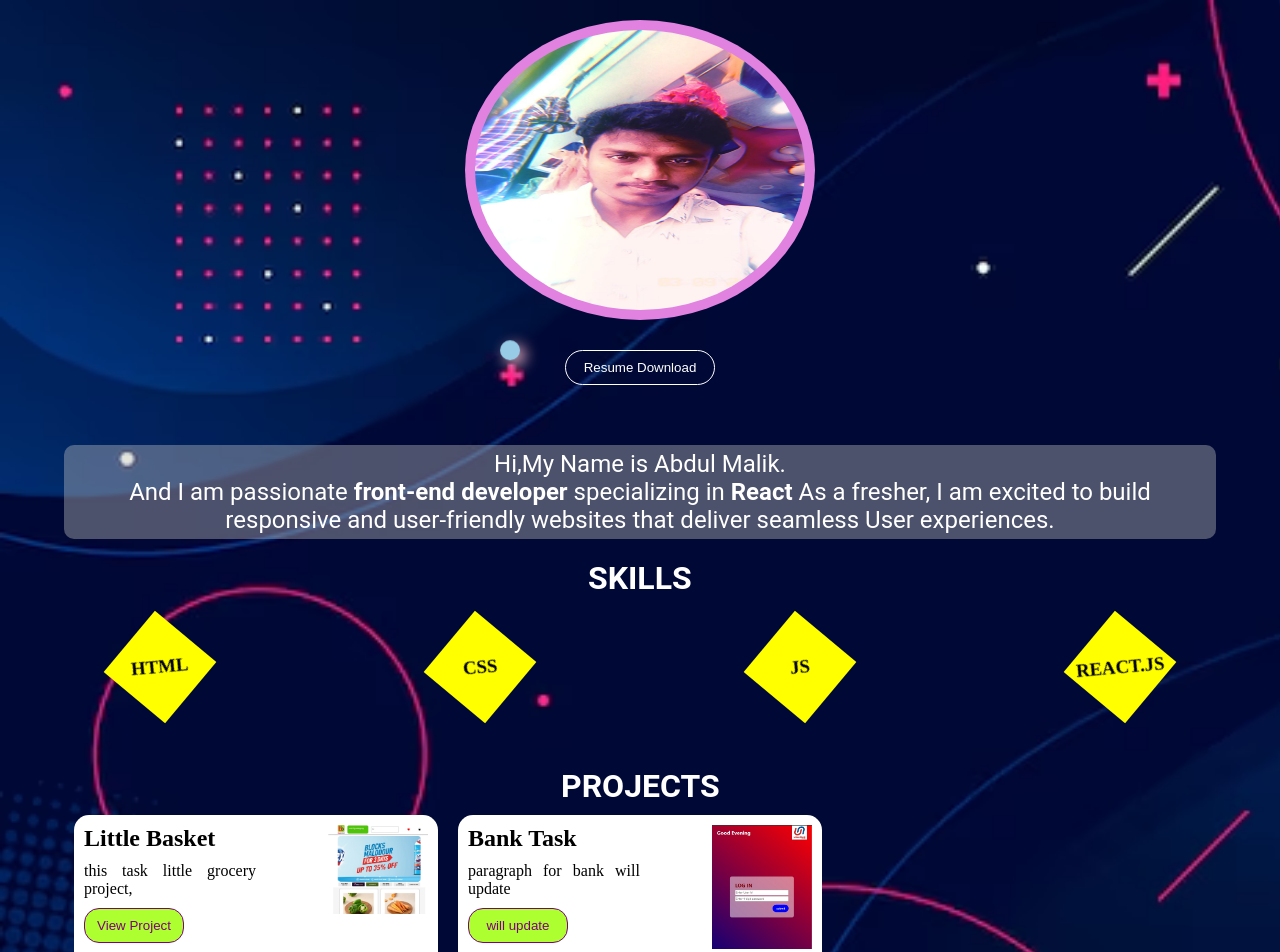
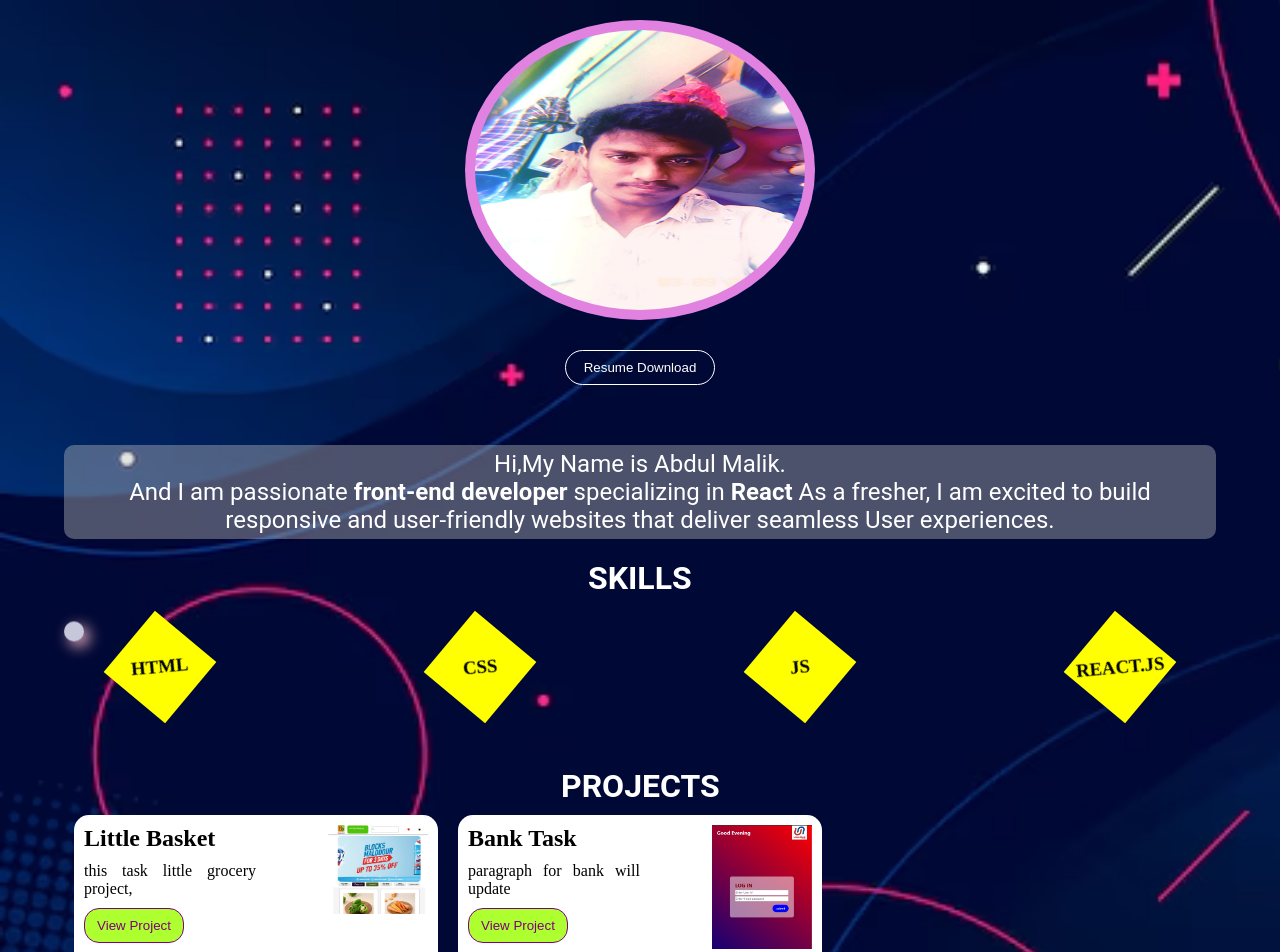
Before and after one commit to Abdul-Malik-spl/portfolio, a React (Create React App) app: page / in a window 1280 px wide. Shown: the top 952 px of the page. Built offline with nearby package versions, Linux system fonts and the light colour scheme.

Commit message:
add link bank task

```diff
--- a/src/PortfolioDetails/Banner/Banner.css
+++ b/src/PortfolioDetails/Banner/Banner.css
@@ -19,10 +19,8 @@ animation:rot 10s linear infinite}
 
 @keyframes dot-one-move{
     0%{transform:translateY(0)}
-    25%{transform:translateX(500px)}
-    50%{transform:translateY(-350px);background:skyblue;}
-    75%{transform:translateY(75px)}
-    100%{transform:translateY(-300px)}
+    100%{transform:translateY(500px);background:skyblue;}
+
 }
 
 @keyframes rot{
--- a/src/PortfolioDetails/Footer/Footer.js
+++ b/src/PortfolioDetails/Footer/Footer.js
@@ -9,8 +9,8 @@ let Footer=()=>{
         <div className="Contact-div"><h1>CONTACT</h1></div>
         <div className="container footer-content">
             <div className="row">
-       <div className="mail-left col-6 col-md-6 col-lg-6 col-xlg-6">click the mail : <a href="abdulmalikspl@gmail.com">abdulmalik@gmail.com </a></div>
-            <div className="social-m row col-6 col-md-3 col-lg-3 col-xlg-3">
+       <div className="mail-left col-7 col-md-7 col-lg-7 col-xlg-7">click the mail : <a href="abdulmalikspl@gmail.com">abdulmalik@gmail.com </a></div>
+            <div className="social-m row col-5 col-md-3 col-lg-3 col-xlg-3">
                 <div className="col-12 col-md-3 col-lg-3 col-xlg-3">
                     <a href="https://www.instagram.com/abd_spl" target="_blank"><FaInstagram className="ins"/></a></div>
                 <div className="col-12 col-md-3 col-lg-3 col-xlg-3"><a href="#" target="_blank"><FaFacebook className="fb"/></a></div>
--- a/src/PortfolioDetails/ProjectCards/Projects.js
+++ b/src/PortfolioDetails/ProjectCards/Projects.js
@@ -11,7 +11,7 @@ let Projects=()=>{
                pic:bask,
    },{name:"Bank Task",
     paragraph:"paragraph for bank will update",
-    link:"",
+    link:"https://abdul-malik-spl.github.io/bankTask/",
     pic:bank,
 },]
     return(
```
